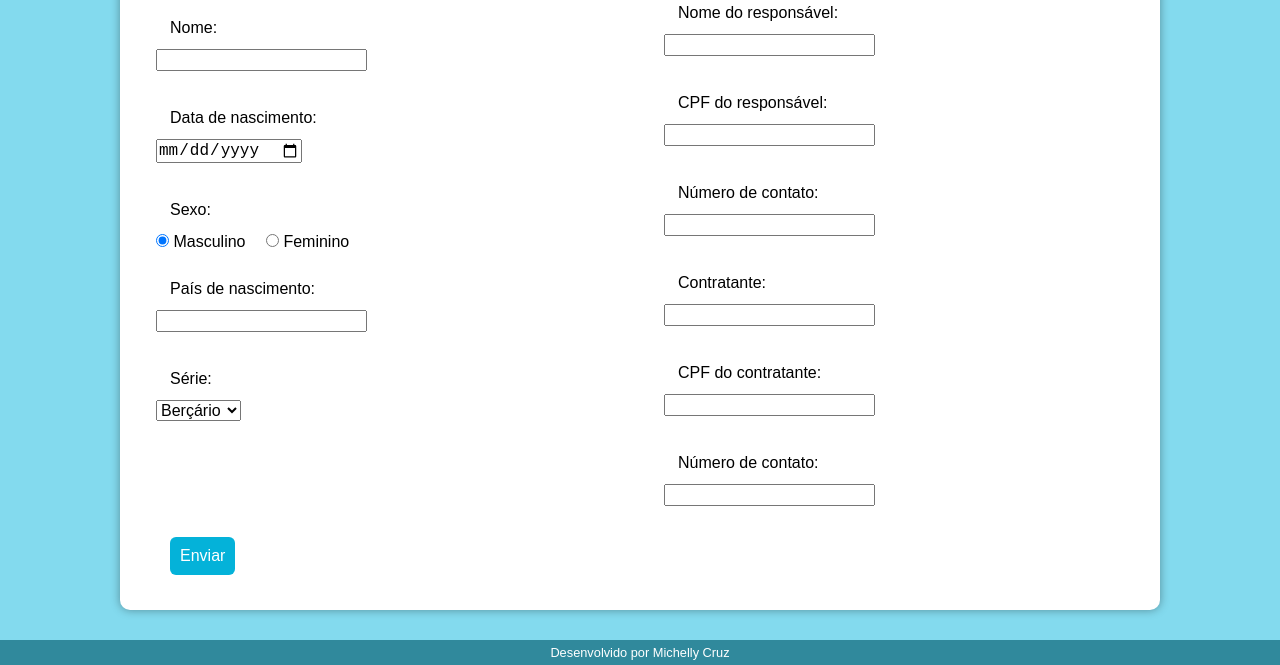
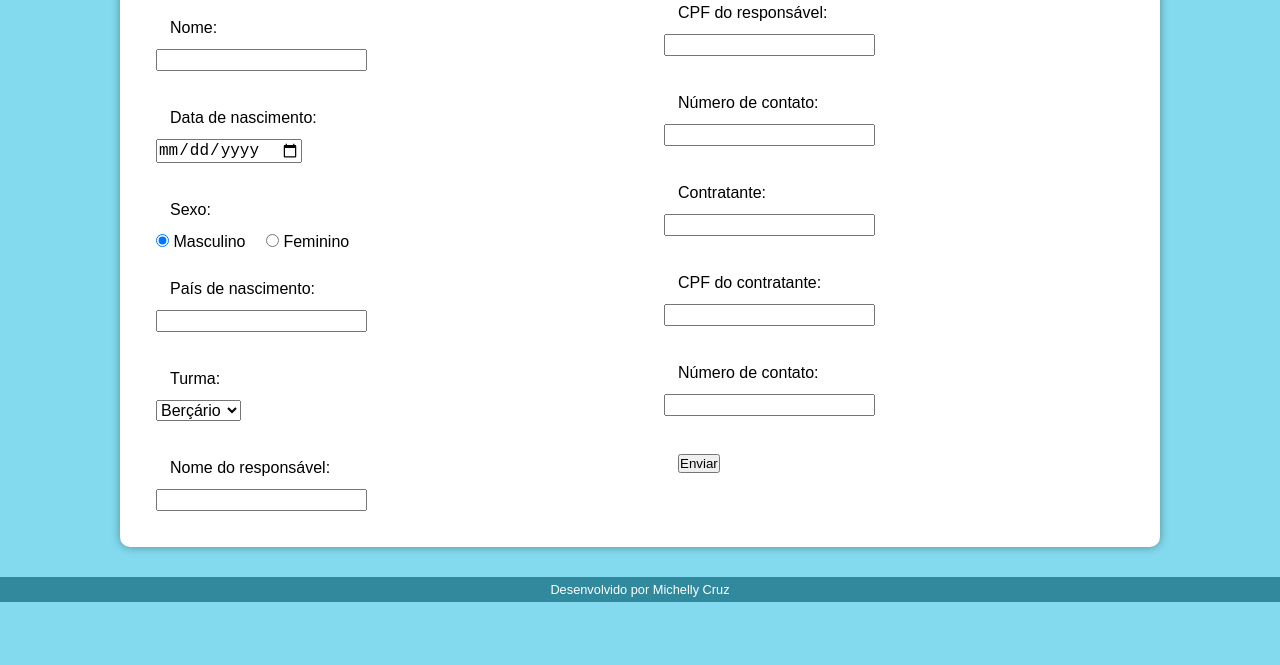
Before and after one commit to michellycruz/projeto-estagio, a plain HTML site: page formulario.html in a window 1280 px wide. Shown: the part 294-959 px from the top of the page. After the commit the page ends 896 px from the top, so only its background shows below. Drawn offline with Linux system fonts and the light colour scheme.

Commit message:
atualização projeto

```diff
--- a/formulario.html
+++ b/formulario.html
@@ -22,15 +22,15 @@
         <h1>
             Formulário de Matrícula
         </h1>
-        <form>
+        <form action="matricula.php" autocomplete="off">
             <p>
-                Nome: <br>
-                <input type="text" id="nome" name="nome">
+                <label for="inome">Nome:</label> <br>
+                <input type="text" id="inome" name="nome">
             </p>
 
             <p>
-                Data de nascimento: <br>
-                <input type="date" name="nascimento" id="nascimento">
+                <label for="inascimento">Data de nascimento:</label> <br>
+                <input type="date" name="nascimento" id="inascimento">
             </p>
             <p>
                 Sexo: <br>
@@ -40,13 +40,13 @@
                 <label for="fem">Feminino</label>
             </p>
             <p>
-                País de nascimento: <br>
-                <input type="text" name="nacionalidade" id="nacionalidade">
+                <label for="inacionalidade">País de nascimento:</label> <br>
+                <input type="text" name="nacionalidade" id="inacionalidade">
             </p>
 
             <p>
-                Série: <br>
-                <select id="turma" name="turma">
+                <label for="iturma">Turma:</label> <br>
+                <select id="iturma" name="turma">
                   <option value="1">Berçário</option>
                   <option value="2">Maternal</option>
                   <option value="3">Grupo 3</option>
@@ -56,36 +56,37 @@
             </p>
 
             <p>
-                Nome do responsável: <br>
-                <input type="text" id="responsavel" name="responsavel">
+                <label for="iresponsavel">Nome do responsável:</label> <br>
+                <input type="text" id="iresponsavel" name="responsavel">
             </p>
 
             <p>
-                CPF do responsável: <br>
-                <input type="number" name="cpf" id="cpf">
+                <label for="icpf">CPF do responsável:</label> <br>
+                <input type="number" name="cpf" id="icpf">
             </p>
             <p>
-                Número de contato: <br>
-                <input type="number" name="telefone" id="tel">
+                <label for="itel">Número de contato:</label> <br>
+                <input type="number" name="telefone" id="itel">
             </p>
             <p>
-                Contratante: <br>
-                <input type="text" id="contratante" name="contratante">
+                <label for="icontratante">Contratante:</label> <br>
+                <input type="text" id="icontratante" name="contratante">
             </p>
             <p>
-                CPF do contratante: <br>
-                <input type="number" name="cpf" id="cpf2">
+                <label for="icpf2">CPF do contratante:</label> <br>
+                <input type="number" name="cpf" id="icpf2">
             </p>
             <p>
-                Número de contato: <br>
-                <input type="number" name="telefone" id="tel2">
+                <label for="itel2">Número de contato:</label> <br>
+                <input type="number" name="telefone" id="itel2">
+            </p>
+
+            <p>
+                <input type="submit" value="Enviar" onclick="enviar()">
             </p>
 
           </form>
 
-        <p>
-            <input type="button" value="Enviar" onclick="enviar()">
-        </p>
     </main>
     <footer>
         Desenvolvido por Michelly Cruz
--- a/script.js
+++ b/script.js
@@ -1,64 +1,30 @@
 function enviar() {
-    // Obter os valores dos campos do formulário
-    var nome = document.getElementById("nome").value;
-    var nascimento = document.getElementById("nascimento").value;
-    var sexo = document.querySelector('input[name="radsex"]:checked').value;
-    var nacionalidade = document.getElementById("nacionalidade").value;
-    var turma = document.getElementById("turma").value;
-    var responsavel = document.getElementById("responsavel").value;
-    var cpf = document.getElementById("cpf").value;
-    var tel = document.getElementById("tel").value;
-    var contratante = document.getElementById("contratante").value;
-    var cpf2 = document.getElementById("cpf2").value;
-    var tel2 = document.getElementById("tel2").value;
+  // pega os valores dos campos do formulário
+  var nome = document.getElementById("inome").value;
+  var nascimento = document.getElementById("inascimento").value;
+  var sexo = document.querySelector('input[name="radsex"]:checked').value;
+  var nacionalidade = document.getElementById("inacionalidade").value;
+  var turma = document.getElementById("iturma").value;
+  var responsavel = document.getElementById("iresponsavel").value;
+  var cpf = document.getElementById("icpf").value;
+  var telefone = document.getElementById("itel").value;
+  var contratante = document.getElementById("icontratante").value;
+  var cpf2 = document.getElementById("icpf2").value;
+  var telefone2 = document.getElementById("itel2").value;
 
-    // Validar os campos obrigatórios
-    if (nome == "") {
-      alert("Por favor, informe o nome.");
-      return false;
-    }
-    if (nascimento == "") {
-      alert("Por favor, informe a data de nascimento.");
-      return false;
-    }
-    if (sexo == "") {
-      alert("Por favor, informe o sexo.");
-      return false;
-    }
-    if (nacionalidade == "") {
-      alert("Por favor, informe a nacionalidade.");
-      return false;
-    }
-    if (turma == "") {
-      alert("Por favor, informe a série.");
-      return false;
-    }
-    if (responsavel == "") {
-      alert("Por favor, informe o nome do responsável.");
-      return false;
-    }
-    if (cpf == "") {
-      alert("Por favor, informe o CPF do responsável.");
-      return false;
-    }
-    if (tel == "") {
-      alert("Por favor, informe o número de contato.");
-      return false;
-    }
-    if (contratante == "") {
-      alert("Por favor, informe o nome do contratante.");
-      return false;
-    }
-    if (cpf2 == "") {
-      alert("Por favor, informe o CPF do contratante.");
-      return false;
-    }
-    if (tel2 == "") {
-      alert("Por favor, informe o número de contato.");
-      return false;
-    }
+  // exibe um alerta informando que o formulário foi enviado
+  alert("Formulário enviado com sucesso!");
 
-    // Enviar os dados do formulário
-    alert("Formulário enviado com sucesso!");
-    return true;
-  }
+  // reseta os valores dos campos do formulário
+  document.getElementById("inome").value = "";
+  document.getElementById("inascimento").value = "";
+  document.getElementById("mas").checked = true;
+  document.getElementById("inacionalidade").value = "";
+  document.getElementById("iturma").value = "";
+  document.getElementById("iresponsavel").value = "";
+  document.getElementById("icpf").value = "";
+  document.getElementById("itel").value = "";
+  document.getElementById("icontratante").value = "";
+  document.getElementById("icpf2").value = "";
+  document.getElementById("itel2").value = "";
+}
```
